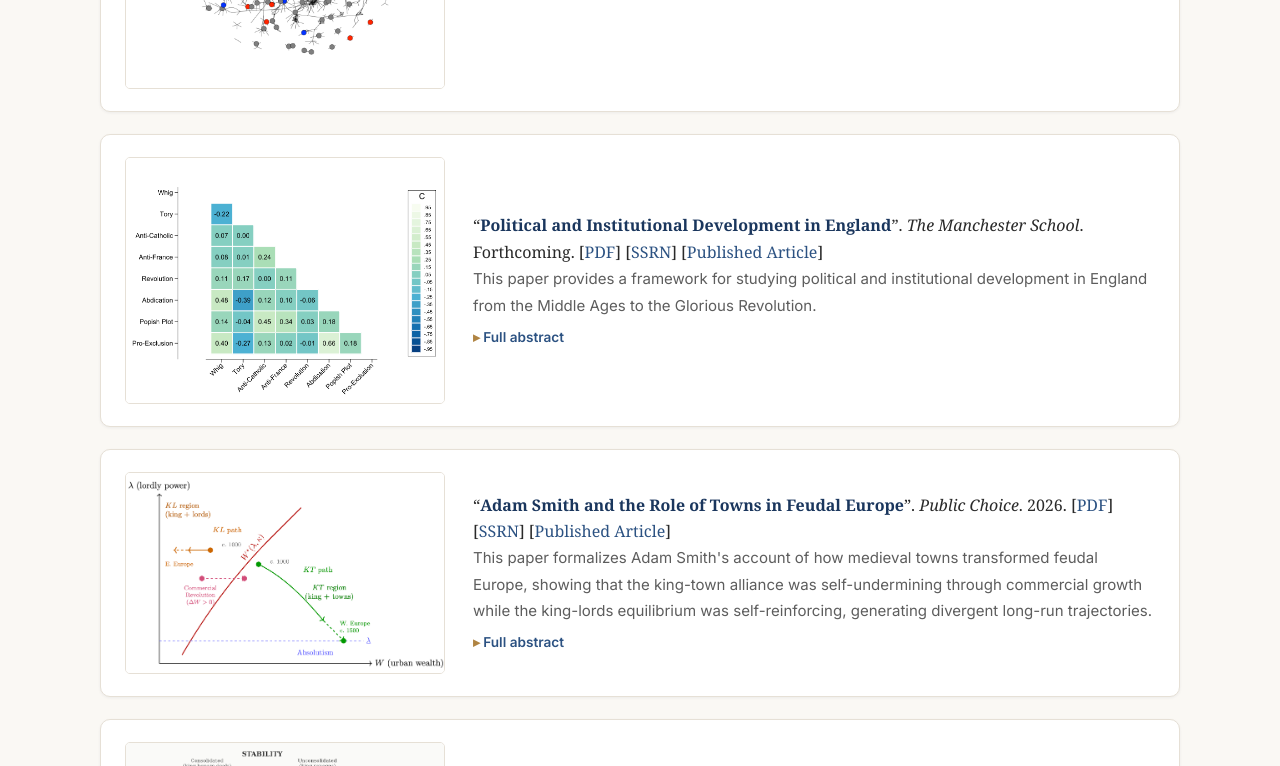
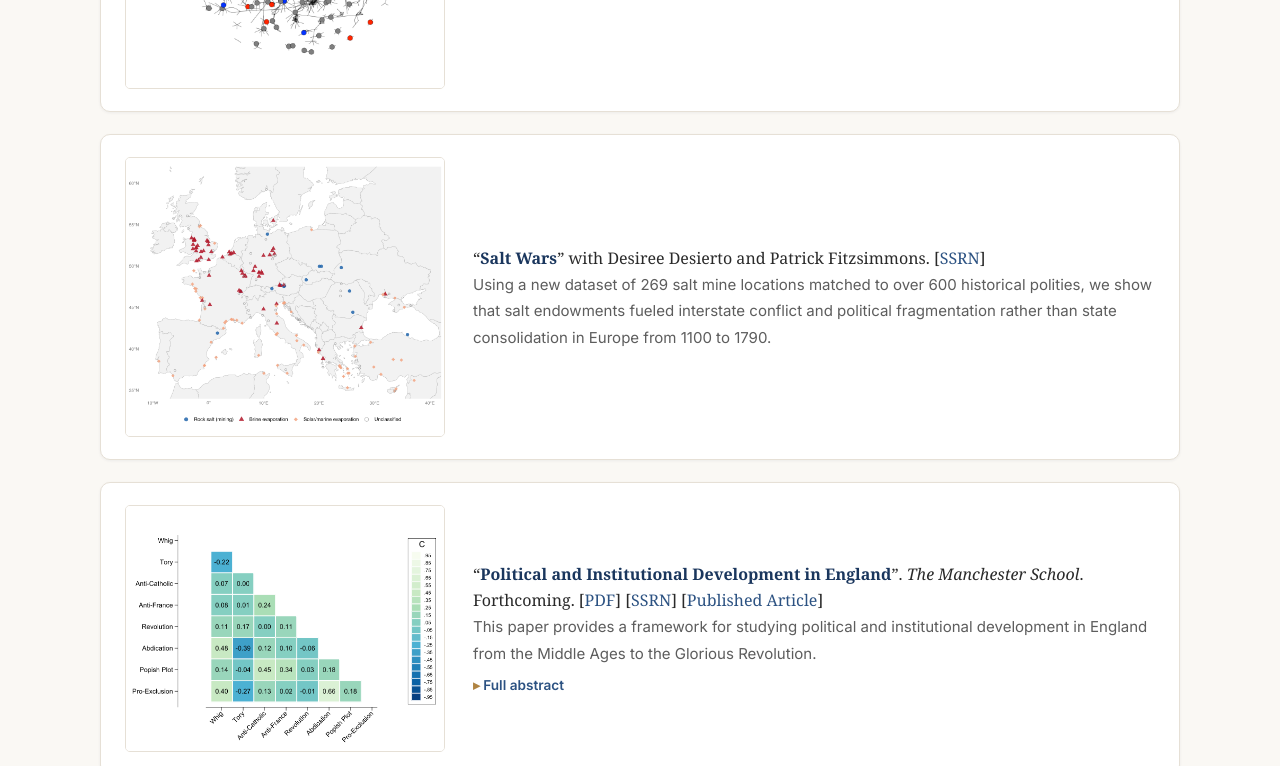
Before and after one commit to MarkKoyama/MarkKoyama.github.io, a plain HTML site: page Research.html in a window 1280 px wide. Shown: the part 1001-1767 px from the top of the page. Drawn offline with Linux system fonts and the light colour scheme.

Commit message:
Research: promote Salt Wars to Working Papers
- Move Salt Wars from Work in Progress into Selected Papers &
  Working Papers as a card, retitled just "Salt Wars" (subtitle
  dropped), with SSRN link and salt-map thumbnail
- Add PNG thumbnail converted from salt_appropriability_map.pdf

Co-Authored-By: Claude Opus 4.8 (1M context) <noreply@anthropic.com>

```diff
--- a/Research.html
+++ b/Research.html
@@ -136,6 +136,15 @@
 <p>Magna Carta is widely celebrated as a foundation of constitutional government, but why did the English barons coordinate to constrain King John in 1215? We model Magna Carta as an optimal agreement between rival coalitions of barons and the crown, making predictions about which barons would support and which would oppose the charter. We test these predictions using a newly collected dataset on the universe of English barons and their landholdings in 1215. Our findings suggest that Magna Carta reflected the interests of a broad coalition of barons whose landholdings gave them both the incentive and capacity to constrain royal power.</p>
 </details>
 </p>
+</div>
+</div>
+
+<div class="paper-entry">
+<div class="paper-thumb"><img src="About_files/salt_appropriability_map.png" alt="Map of salt mine locations matched to historical polities in premodern Europe"></div>
+<div class="paper-text">
+<p>&#8220;<b><span class="paper-title">Salt Wars</span></b>&#8221; with Desiree Desierto and Patrick Fitzsimmons.
+[<a href="https://papers.ssrn.com/abstract=7067298">SSRN</a>]
+<br><span class="paper-abstract">Using a new dataset of 269 salt mine locations matched to over 600 historical polities, we show that salt endowments fueled interstate conflict and political fragmentation rather than state consolidation in Europe from 1100 to 1790.</span></p>
 </div>
 </div>
 
@@ -328,9 +337,6 @@
 <div class="paper-list">
 <p>&#8220;<b><span class="paper-title">Feudal Rebellion</span></b>&#8221;
 <br><span class="paper-abstract">We provide the first quantitative evidence that a cultural norm legitimating baronial rebellion constrained medieval rulers, using text analysis of 98 French epic poems spanning 1100&ndash;1400 to show that rebellion sympathy declined as royal power consolidated.</span></p>
-
-<p>&#8220;<b><span class="paper-title">Salt Wars: Resource Appropriability and Political Fragmentation in Premodern Europe</span></b>&#8221; with Desiree Desierto and Patrick Fitzsimmons.
-<br><span class="paper-abstract">Using a new dataset of 269 salt mine locations matched to over 600 historical polities, we show that salt endowments fueled interstate conflict and political fragmentation rather than state consolidation in Europe from 1100 to 1790.</span></p>
 
 <p>&#8220;<b><span class="paper-title">The Dynamics of Ideology</span></b>&#8221; with Desiree Desierto and Patrick Fitzsimmons.</p>
 
```
Also changed, not shown: About_files/salt_appropriability_map.png (added).
